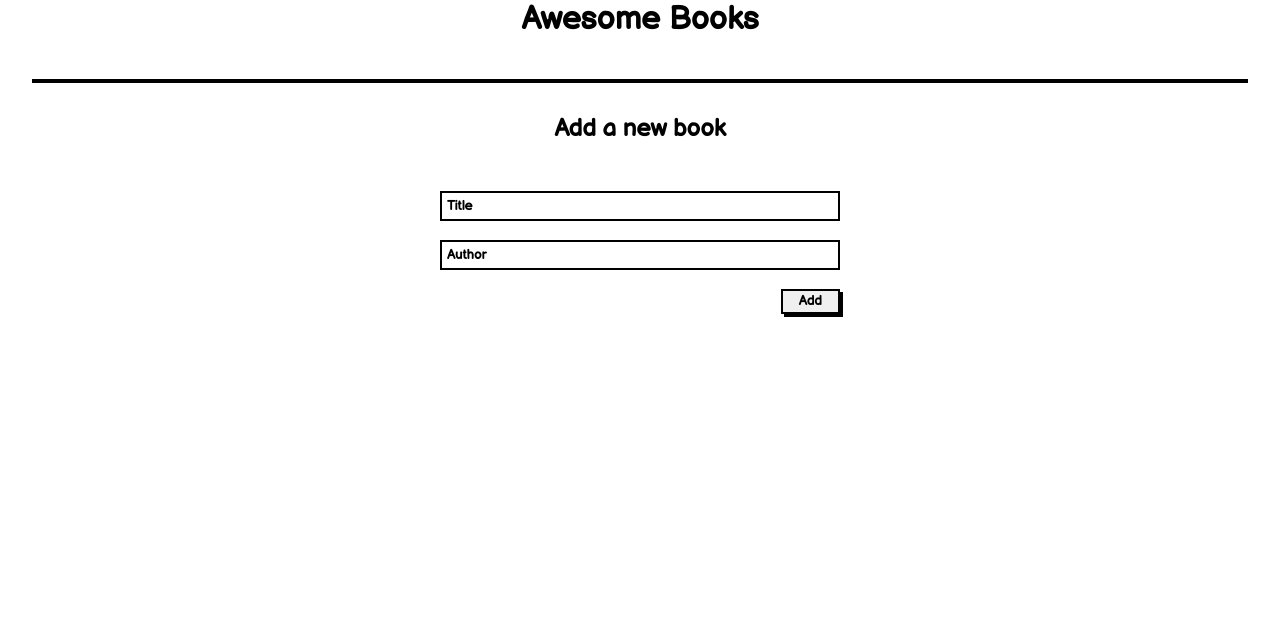
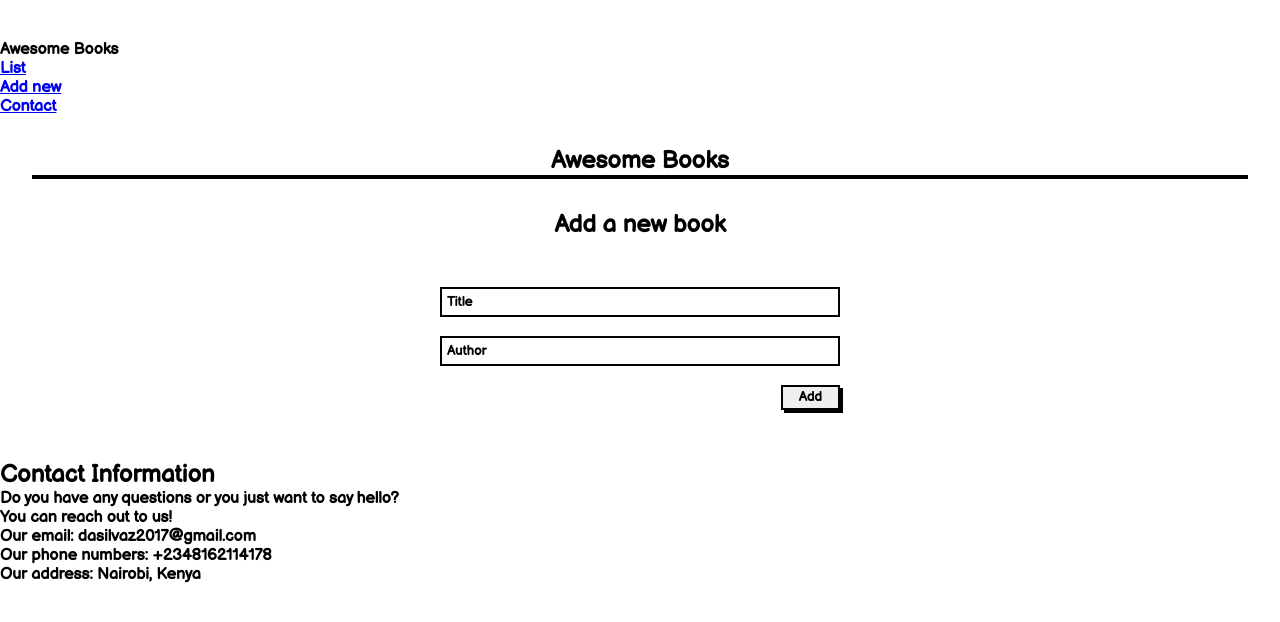
Before and after one commit to RaphDasilva/Awesome-books, a website: page index.html in a window 1280 px wide. Drawn offline with Linux system fonts and the light colour scheme.

Commit message:
Add nav bar for single page functionality

```diff
--- a/index.html
+++ b/index.html
@@ -12,14 +12,31 @@
 </head>
 
 <body>
+    <main class="container">
     <header>
-        <h1>Awesome Books</h1>
+            <nav>
+              <div>Awesome Books</div>
+              <ul>
+                <li onclick="displayList()">
+                  <a href="#Book-list">List</a>
+                </li>
+                <li onclick="displayNew()">
+                  <a href="#Add-new">Add new</a>
+                </li>
+
+                <li class="contact" onclick="displayContact()">
+                  <a href="#contact">Contact</a>
+                </li>
+              </ul>
+            </nav>
     </header>
-    <main class="container">
-        <section class="books">
+    <div class="date"><p id="date"></p></div>
+
+        <section class="books hide block" id="Book-list">
+            <h1>Awesome Books</h1>
             <div id="booksList" class="booksList"></div>
         </section>
-        <section class="input-form">
+        <section class="input-form hide" id="Add-new">
             <h2>Add a new book</h2>
             <form class="form">
                 <input class="title" type="text" name="book name" placeholder="Title" />
@@ -29,6 +46,25 @@
                 <button id="addBtn" type="button">Add</button><br />
             </form>
         </section>
+
+        <section id="contact" class="hide">
+            <div class="contact-holder">
+              <div class="contact-header">
+                <h2>Contact Information</h2>
+              </div>
+
+              <div class="contact-text">
+                <p>Do you have any questions or you just want to say hello?</p>
+                <p class="text-2">You can reach out to us!</p>
+              </div>
+
+              <ul class="contact-list">
+                <li>Our email: dasilvaz2017@gmail.com</li>
+                <li>Our phone numbers: +2348162114178</li>
+                <li>Our address: Nairobi, Kenya</li>
+              </ul>
+            </div>
+          </section>
     </main>
 </body>
 
```
